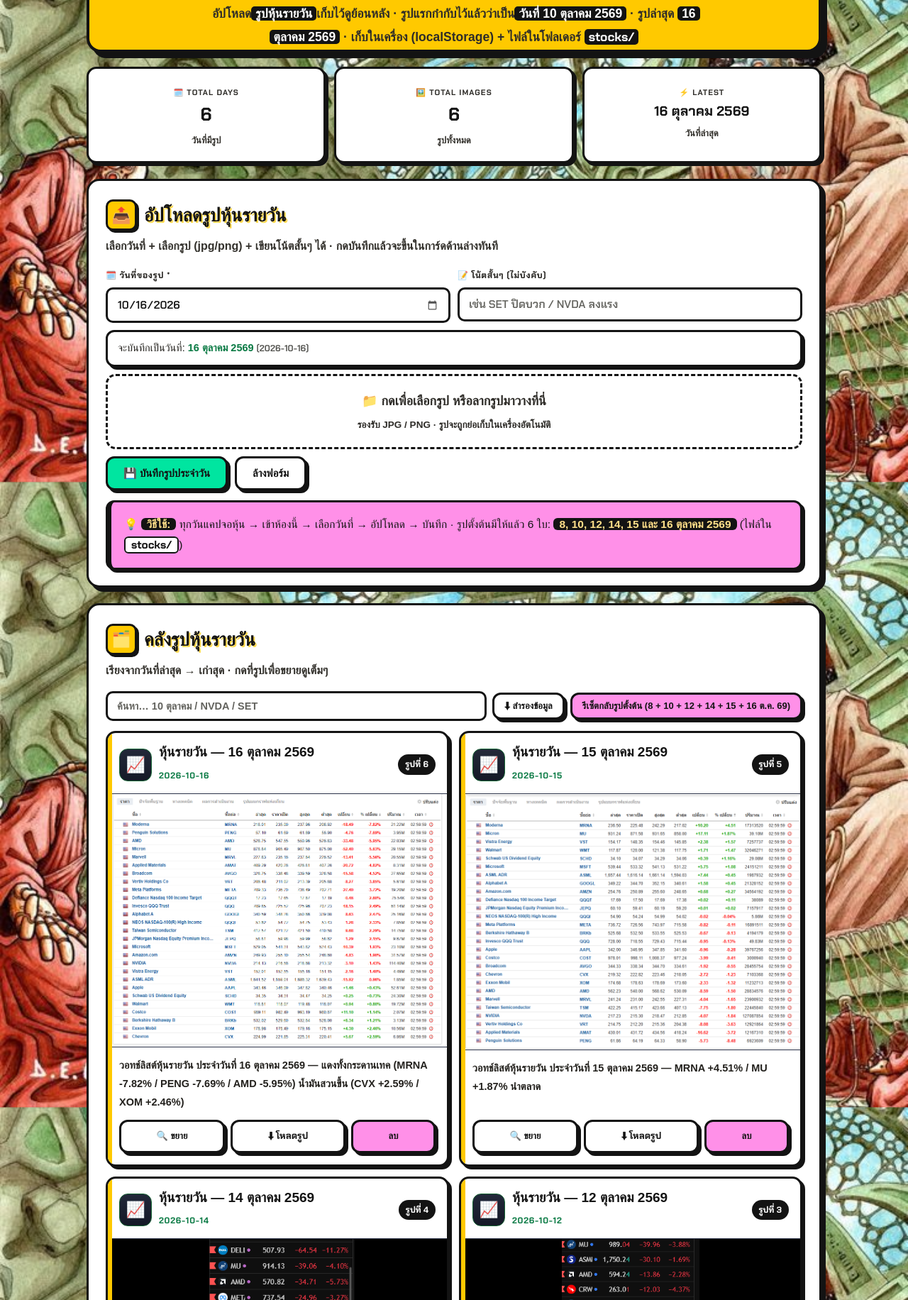
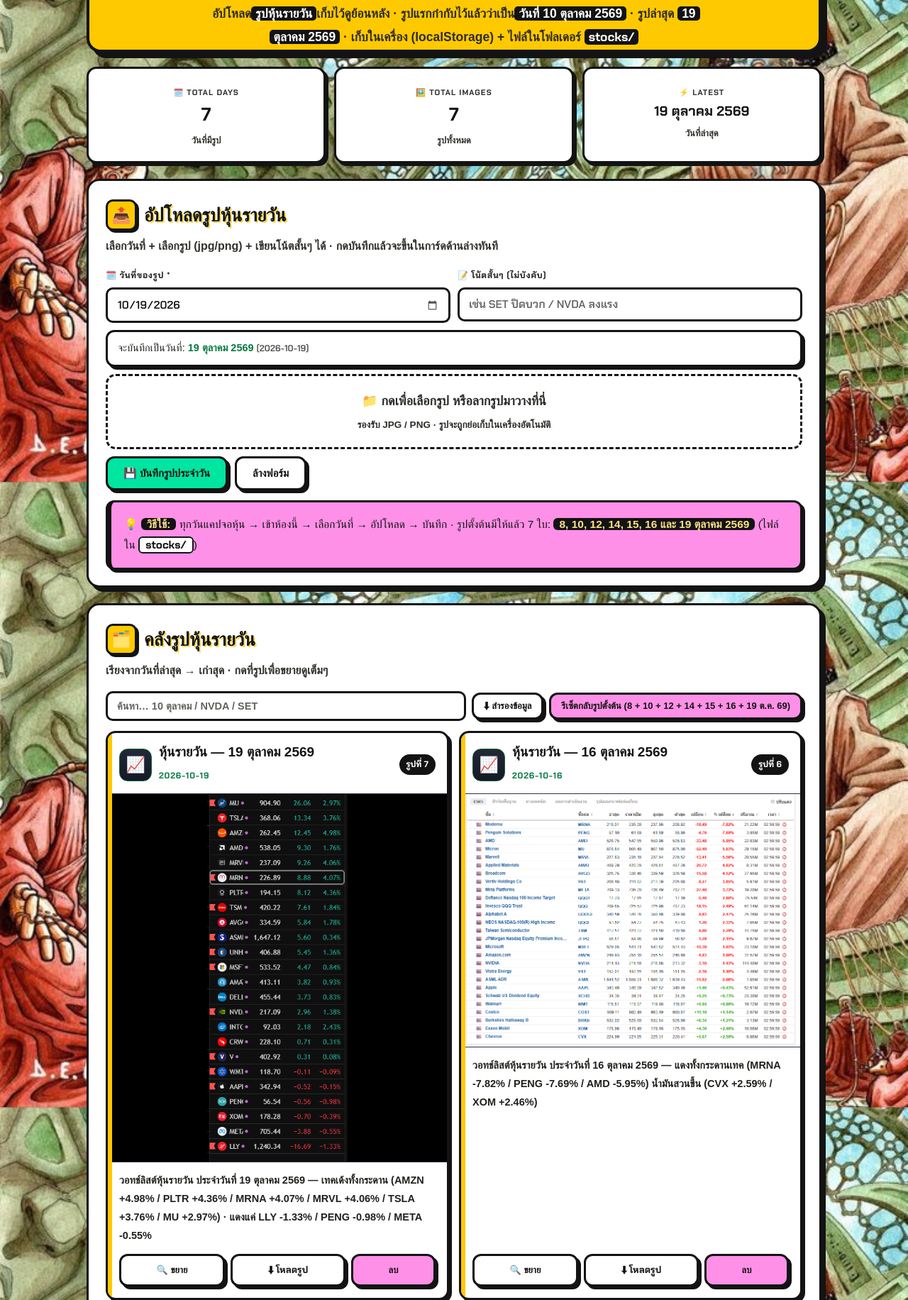
Before and after one commit to et1cruel/ET1CRUEL, a website: page stocks-daily.html in a window 1280 px wide. Shown: the part 202-2034 px from the top of the page at 71% size. Drawn offline with Linux system fonts and the light colour scheme; a web font is replaced by a local one.

Commit message:
chore: stock daily refresh - 19 Oct 2026 snapshot + nav date

```diff
--- a/stocks-daily.html
+++ b/stocks-daily.html
@@ -134,7 +134,7 @@
 
 <header class="hero">
   <h1>📈 STOCK ROOM <span>— ห้องดูหุ้นรายวัน</span></h1>
-  <p>อัปโหลด<b>รูปหุ้นรายวัน</b>เก็บไว้ดูย้อนหลัง · รูปแรกกำกับไว้แล้วว่าเป็น<b>วันที่ 10 ตุลาคม 2569</b> · รูปล่าสุด <b>16 ตุลาคม 2569</b> · เก็บในเครื่อง (localStorage) + ไฟล์ในโฟลเดอร์ <b class="num">stocks/</b></p>
+  <p>อัปโหลด<b>รูปหุ้นรายวัน</b>เก็บไว้ดูย้อนหลัง · รูปแรกกำกับไว้แล้วว่าเป็น<b>วันที่ 10 ตุลาคม 2569</b> · รูปล่าสุด <b>19 ตุลาคม 2569</b> · เก็บในเครื่อง (localStorage) + ไฟล์ในโฟลเดอร์ <b class="num">stocks/</b></p>
 </header>
 
 <div class="stats">
@@ -148,12 +148,12 @@
   <p class="sub">เลือกวันที่ + เลือกรูป (jpg/png) + เขียนโน้ตสั้นๆ ได้ · กดบันทึกแล้วจะขึ้นในการ์ดด้านล่างทันที</p>
   <form class="add" id="addForm">
     <label>🗓️ วันที่ของรูป *
-      <input id="fDate" type="date" value="2026-10-16" min="2020-01-01" max="2030-12-31" required>
+      <input id="fDate" type="date" value="2026-10-19" min="2020-01-01" max="2030-12-31" required>
     </label>
     <label>📝 โน้ตสั้นๆ (ไม่บังคับ)
       <input id="fNote" maxlength="120" placeholder="เช่น SET ปิดบวก / NVDA ลงแรง">
     </label>
-    <div class="full dateprev" id="datePrev">จะบันทึกเป็นวันที่: <b>16 ตุลาคม 2569</b></div>
+    <div class="full dateprev" id="datePrev">จะบันทึกเป็นวันที่: <b>19 ตุลาคม 2569</b></div>
     <div class="drop" id="drop">
       <div><b>📁 กดเพื่อเลือกรูป หรือลากรูปมาวางที่นี่</b></div>
       <small>รองรับ JPG / PNG · รูปจะถูกย่อเก็บในเครื่องอัตโนมัติ</small>
@@ -165,7 +165,7 @@
       <button class="btn ghost" type="button" id="clearBtn">ล้างฟอร์ม</button>
     </div>
   </form>
-  <div class="note">💡 <b>วิธีใช้:</b> ทุกวันแคปจอหุ้น → เข้าห้องนี้ → เลือกวันที่ → อัปโหลด → บันทึก · รูปตั้งต้นมีให้แล้ว 6 ใบ: <b>8, 10, 12, 14, 15 และ 16 ตุลาคม 2569</b> (ไฟล์ใน <b class="num">stocks/</b>)</div>
+  <div class="note">💡 <b>วิธีใช้:</b> ทุกวันแคปจอหุ้น → เข้าห้องนี้ → เลือกวันที่ → อัปโหลด → บันทึก · รูปตั้งต้นมีให้แล้ว 7 ใบ: <b>8, 10, 12, 14, 15, 16 และ 19 ตุลาคม 2569</b> (ไฟล์ใน <b class="num">stocks/</b>)</div>
 </section>
 
 <section class="card" id="list">
@@ -174,7 +174,7 @@
   <div class="toolbar">
     <input id="q" placeholder="ค้นหา… 10 ตุลาคม / NVDA / SET">
     <button class="btn small ghost" id="exportBtn" type="button">⬇ สำรองข้อมูล</button>
-    <button class="btn small danger" id="resetBtn" type="button">รีเซ็ตกลับรูปตั้งต้น (8 + 10 + 12 + 14 + 15 + 16 ต.ค. 69)</button>
+    <button class="btn small danger" id="resetBtn" type="button">รีเซ็ตกลับรูปตั้งต้น (8 + 10 + 12 + 14 + 15 + 16 + 19 ต.ค. 69)</button>
   </div>
   <div class="grid" id="grid"></div>
   <div class="empty" id="empty" style="display:none">ยังไม่มีรูปที่ค้นหา — ลองล้างคำค้นหรืออัปโหลดรูปใหม่ด้านบน</div>
@@ -223,6 +223,14 @@
 }
 function seed(){
   return [{
+    id: 'seed-2026-10-19',
+    dateISO: '2026-10-19',
+    dateLabel: '19 ตุลาคม 2569',
+    src: 'stocks/2026-10-19.png',
+    note: 'วอทช์ลิสต์หุ้นรายวัน ประจำวันที่ 19 ตุลาคม 2569 — เทคเด้งทั้งกระดาน (AMZN +4.98% / PLTR +4.36% / MRNA +4.07% / MRVL +4.06% / TSLA +3.76% / MU +2.97%) · แดงแค่ LLY -1.33% / PENG -0.98% / META -0.55%',
+    createdAt: Date.now(),
+    seed: true
+  },{
     id: 'seed-2026-10-16',
     dateISO: '2026-10-16',
     dateLabel: '16 ตุลาคม 2569',
@@ -272,7 +280,7 @@
     seed: true
   }];
 }
-var SEED_V = 6;
+var SEED_V = 7;
 var items = load();
 if(!items || !items.length){ items = seed(); }
 // เติมรูปตั้งต้นที่ยังขาด (เช่น เปิดครั้งแรกตอนมีแค่รูป 10 ต.ค. จะได้รูป 8 ต.ค. เพิ่มโดยไม่ทับรูปที่อัปโหลดเอง)
@@ -296,11 +304,11 @@
 var drop = document.getElementById('drop');
 var preview = document.getElementById('preview');
 var pendingDataURL = '';
-if(!fDate.value) fDate.value = '2026-10-16';
+if(!fDate.value) fDate.value = '2026-10-19';
 // พรีวิววันที่ภาษาไทยใต้ช่องเลือกวันที่ — เห็นทันทีว่าเลือกวันไหนอยู่ (กันสับสน format 10/10/2026)
 var datePrev = document.getElementById('datePrev');
 function paintDate(){
-  var v = (fDate.value || '2026-10-16');
+  var v = (fDate.value || '2026-10-19');
   if(datePrev) datePrev.innerHTML = 'จะบันทึกเป็นวันที่: <b>' + toThaiDate(v) + '</b> <span class="num">(' + v + ')</span>';
 }
 fDate.addEventListener('input', paintDate);
@@ -346,12 +354,12 @@
 }
 document.getElementById('clearBtn').onclick = function(){
   document.getElementById('addForm').reset();
-  fDate.value = '2026-10-16';
+  fDate.value = '2026-10-19';
   pendingDataURL = ''; preview.src=''; preview.style.display='none'; fFile.value='';
 };
 document.getElementById('addForm').addEventListener('submit', function(e){
   e.preventDefault();
-  var d = fDate.value || '2026-10-16';
+  var d = fDate.value || '2026-10-19';
   var note = (fNote.value||'').trim();
   if(!pendingDataURL){ alert('เลือกรูปก่อน 1 รูป'); return; }
   // ถ้ามีวันเดียวกันแล้ว ให้เพิ่มเป็นรูปที่ 2 ของวันนั้น (ไม่ทับ)
@@ -407,7 +415,7 @@
 }
 document.getElementById('q').addEventListener('input', function(e){ render(e.target.value); });
 document.getElementById('resetBtn').onclick = function(){
-  if(!confirm('รีเซ็ตกลับเหลือแค่รูปตั้งต้น (8 + 10 + 12 + 14 + 15 + 16 ตุลาคม 2569) ใช่ไหม?')) return;
+  if(!confirm('รีเซ็ตกลับเหลือแค่รูปตั้งต้น (8 + 10 + 12 + 14 + 15 + 16 + 19 ตุลาคม 2569) ใช่ไหม?')) return;
   items = seed(); save(items);
   try{ localStorage.setItem(KEY + '_seedV', String(SEED_V)); }catch(e){}
   render('');
```
Also changed, not shown: index.html (+2 -2 lines), README.md, stocks/2026-10-19.png (added).
